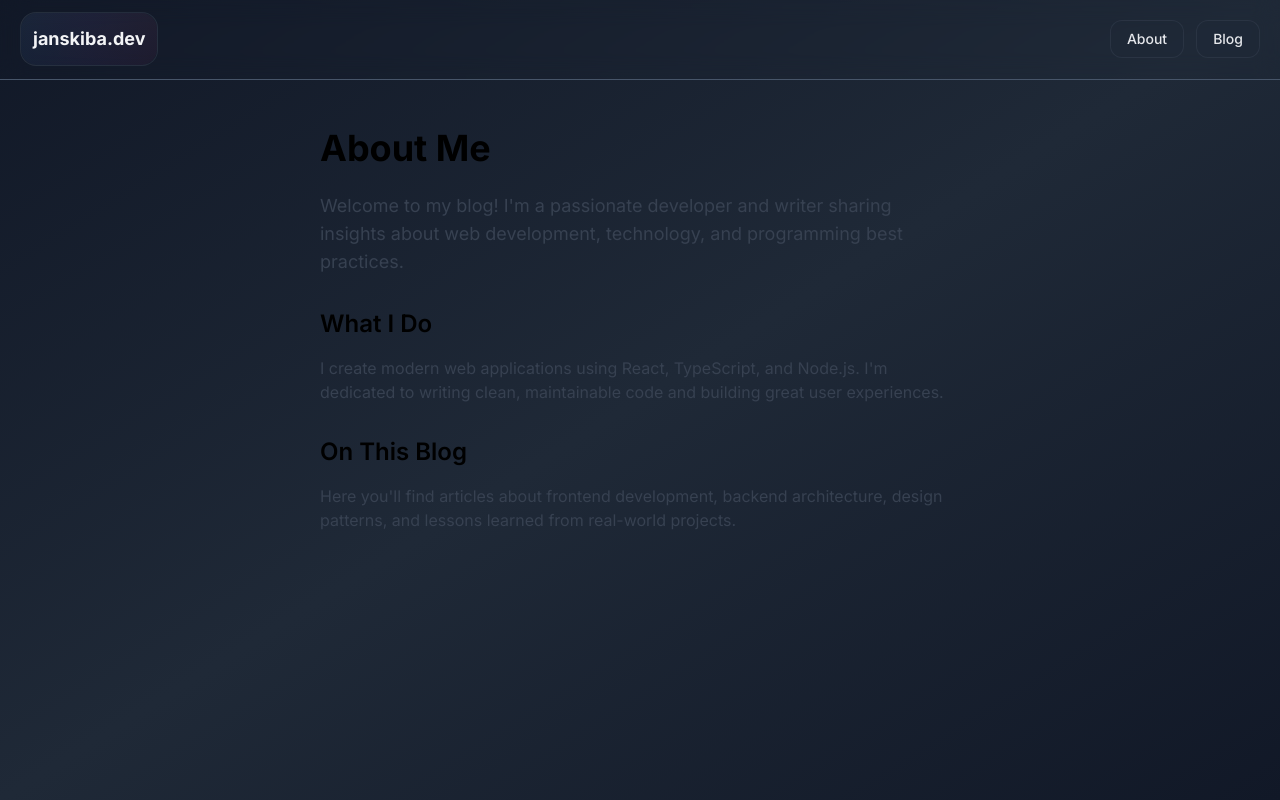
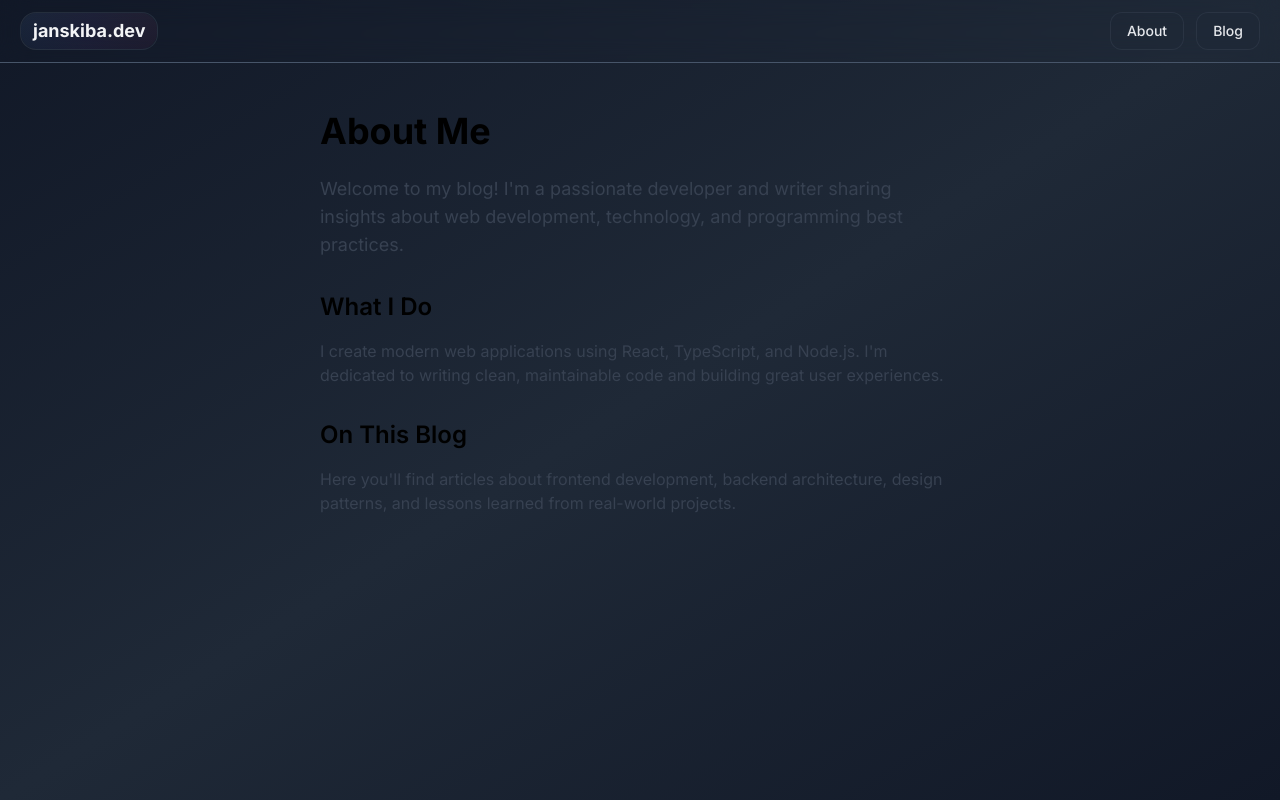
Before and after one commit to janskiba/blog, a React (Create React App) app in the folder frontend/: page /about in a window 1280 px wide. Built offline with nearby package versions, Linux system fonts and the light colour scheme.

Commit message:
fix: adjust padding in Menu component for improved layout consistency

```diff
--- a/frontend/src/components/Layout.tsx
+++ b/frontend/src/components/Layout.tsx
@@ -4,7 +4,7 @@ import { Menu } from "./Menu"
 export function Layout() {
   return (
     <div className="min-h-screen bg-gradient-to-br  from-gray-900 via-gray-800 to-gray-900">
-      <header className="sticky h-20 top-0 backdrop-blur-md border-b border-b-slate-600 z-20">
+      <header className="sticky top-0 backdrop-blur-md border-b border-b-slate-600 z-20">
         <div className=" mx-auto  ">
           <Menu />
         </div>
--- a/frontend/src/components/Menu.tsx
+++ b/frontend/src/components/Menu.tsx
@@ -9,7 +9,7 @@ const items = [
 export function Menu() {
     return (
         <div className="flex items-center justify-between px-5 py-3 ">
-            <div className="inline-flex items-center rounded-2xl border border-gray-700/50 bg-gradient-to-br from-gray-800/50 to-gray-900/50 p-3 backdrop-blur-sm">
+            <div className="inline-flex items-center rounded-2xl border border-gray-700/50 bg-gradient-to-br from-gray-800/50 to-gray-900/50 px-3 py-1 backdrop-blur-sm">
                 <span className="pointer-events-none absolute inset-0 rounded-2xl bg-gradient-to-r from-blue-500/5 via-purple-500/5 to-pink-500/5 transition-all duration-300" />
                 <span className="relative pointer-events-none text-lg font-bold text-gray-100">
                     janskiba.dev
```
Also changed, not shown: 1 other file (tests, documents, lock files or other folders).
